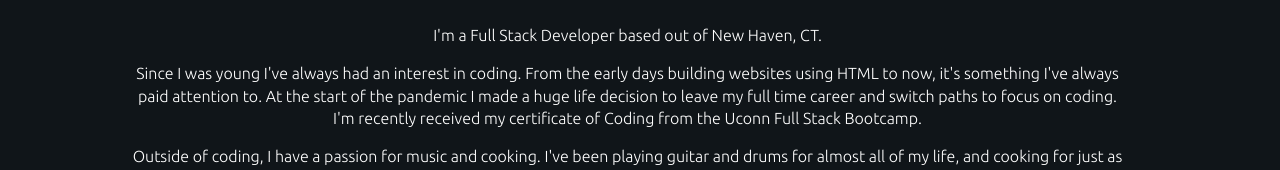
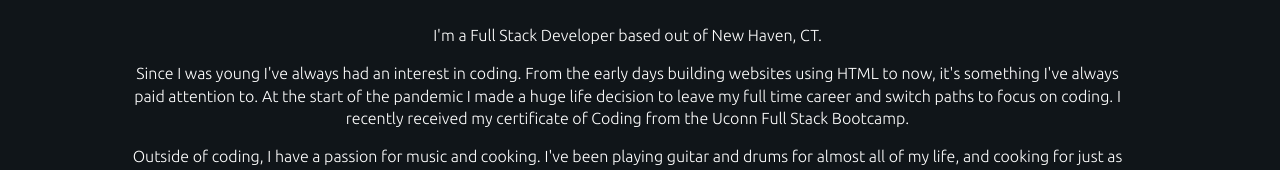
Before and after one commit to davezer/reactPortfolio, a React (Create React App) app: page / in a window 1280 px wide. Shown: the part 462-632 px from the top of the page. Built offline with nearby package versions, Linux system fonts and the light colour scheme.

Commit message:
fixed spelling error in about.js

```diff
--- a/src/components/About/about.js
+++ b/src/components/About/about.js
@@ -34,7 +34,7 @@ function About() {
                         </p>
                         <p>
                             Since I was young I've always had an interest in coding. From the early days building websites using HTML to now, it's something I've always paid attention to.
-                            At the start of the pandemic I made a huge life decision to leave my full time career and switch paths to focus on coding. I'm recently received my certificate of Coding from the Uconn Full Stack Bootcamp.
+                            At the start of the pandemic I made a huge life decision to leave my full time career and switch paths to focus on coding. I recently received my certificate of Coding from the Uconn Full Stack Bootcamp.
                         </p>
                         <p>
                             Outside of coding, I have a passion for music and cooking. I've been playing guitar and drums for almost all of my life, and cooking for just as long.
```
